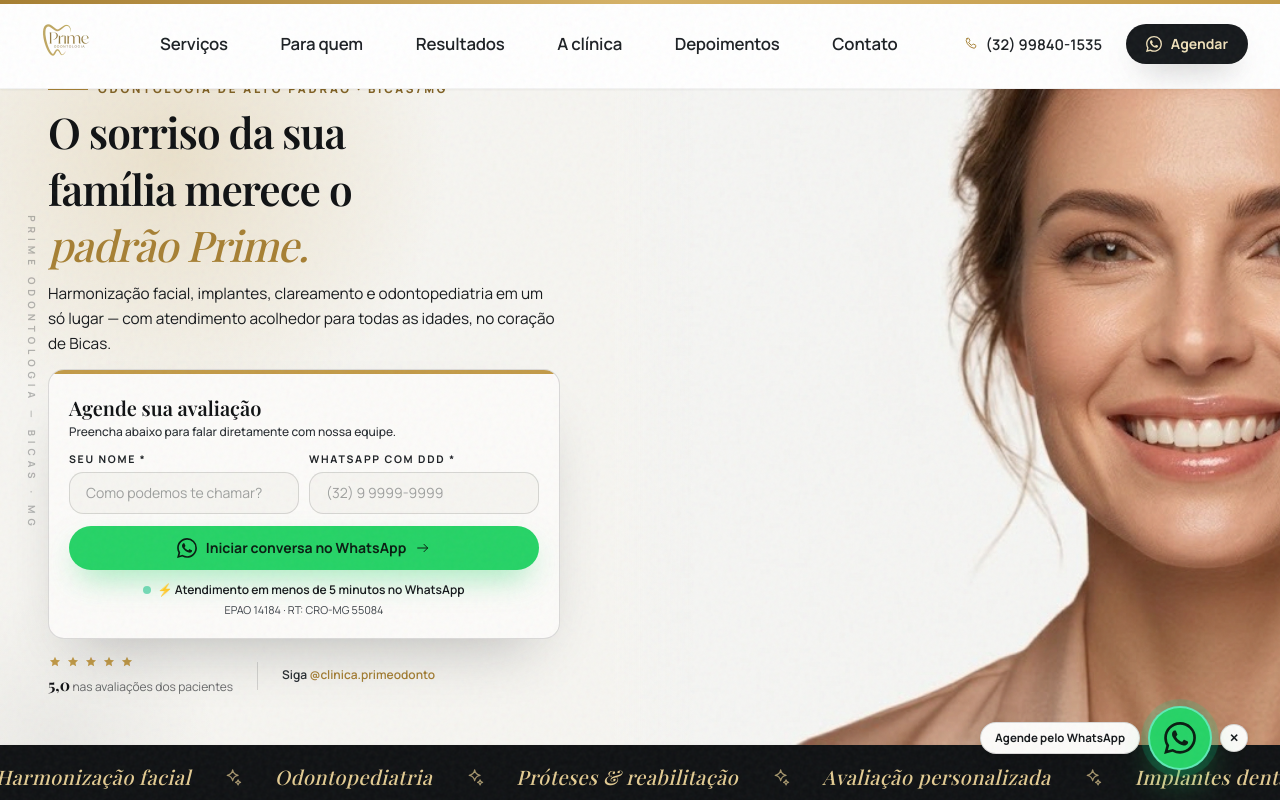
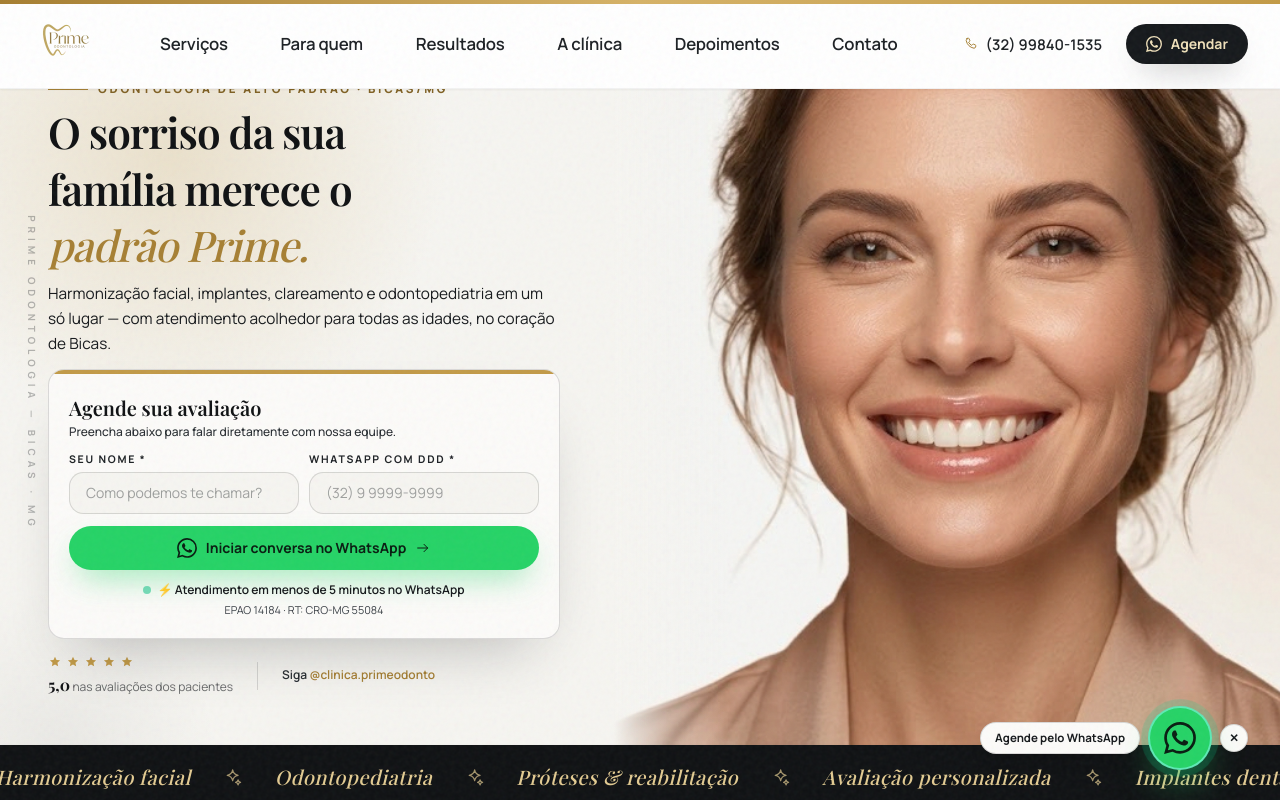
Before and after one commit to nilosvt-sudo/Prime-Odontologia, a React (Vite) app: page / in a window 1280 px wide. Shown: the top 800 px of the page. Built offline with nearby package versions, Linux system fonts and the light colour scheme; a web font is replaced by a local one.

Commit message:
feat: enquadra foto da hero vindo da direita com object-[75%_top] e transicao suave

```diff
--- a/src/components/Hero.tsx
+++ b/src/components/Hero.tsx
@@ -199,15 +199,15 @@ export default function Hero() {
         </motion.div>
       </div>
 
-      {/* Coluna direita — Traz a mulher mais para a esquerda, preenchendo o vão central */}
-      <div className="order-last lg:order-2 w-full lg:w-[50%] xl:w-[52%] self-stretch relative flex items-end justify-start overflow-hidden pt-0 mt-0 pb-0 mb-0 min-h-[480px] lg:min-h-full">
+      {/* Coluna direita — Mulher bem enquadrada vindo da direita com transição suave para o texto */}
+      <div className="order-last lg:order-2 w-full lg:w-[50%] xl:w-[52%] self-stretch relative flex justify-end items-end overflow-hidden pt-0 mt-0 pb-0 mb-0 min-h-[480px] lg:min-h-full">
         <img
           src="/hero-sorriso.jpg"
           alt="Sorriso radiante — Prime Odontologia"
-          className="lg:absolute lg:top-0 lg:bottom-0 lg:left-0 w-full h-full min-w-[550px] lg:min-w-[650px] object-cover object-[35%_center] block mb-0 align-bottom drop-shadow-none !filter-none select-none"
+          className="lg:absolute lg:top-0 lg:bottom-0 lg:right-0 w-full h-full min-w-[550px] lg:min-w-[650px] object-cover object-[75%_top] block mb-0 align-bottom drop-shadow-none !filter-none select-none"
         />
         {/* Fusão suave de estúdio com o fundo do site na lateral esquerda */}
-        <div className="absolute inset-y-0 left-0 w-20 bg-gradient-to-r from-paper via-paper/30 to-transparent pointer-events-none hidden lg:block z-10" />
+        <div className="absolute inset-y-0 left-0 w-28 bg-gradient-to-r from-paper via-paper/40 to-transparent pointer-events-none hidden lg:block z-10" />
       </div>
     </section>
   );
```
